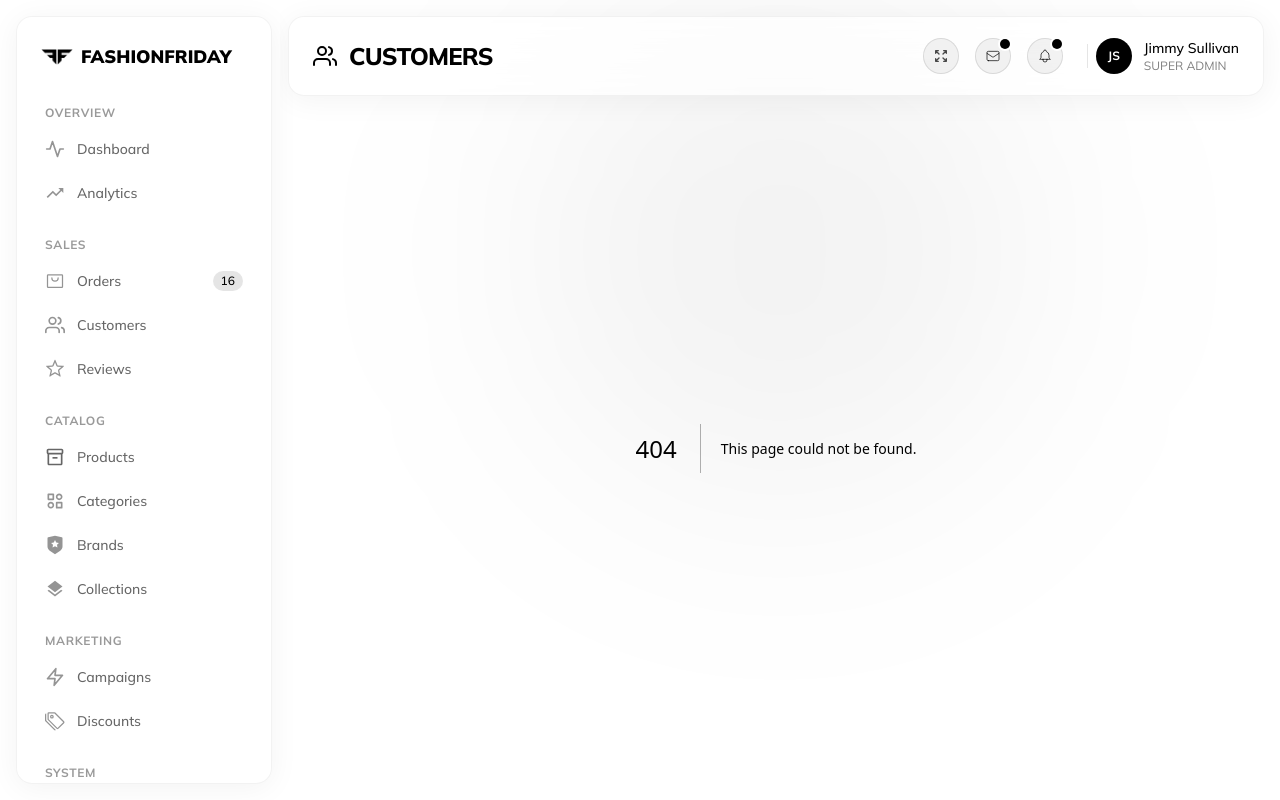
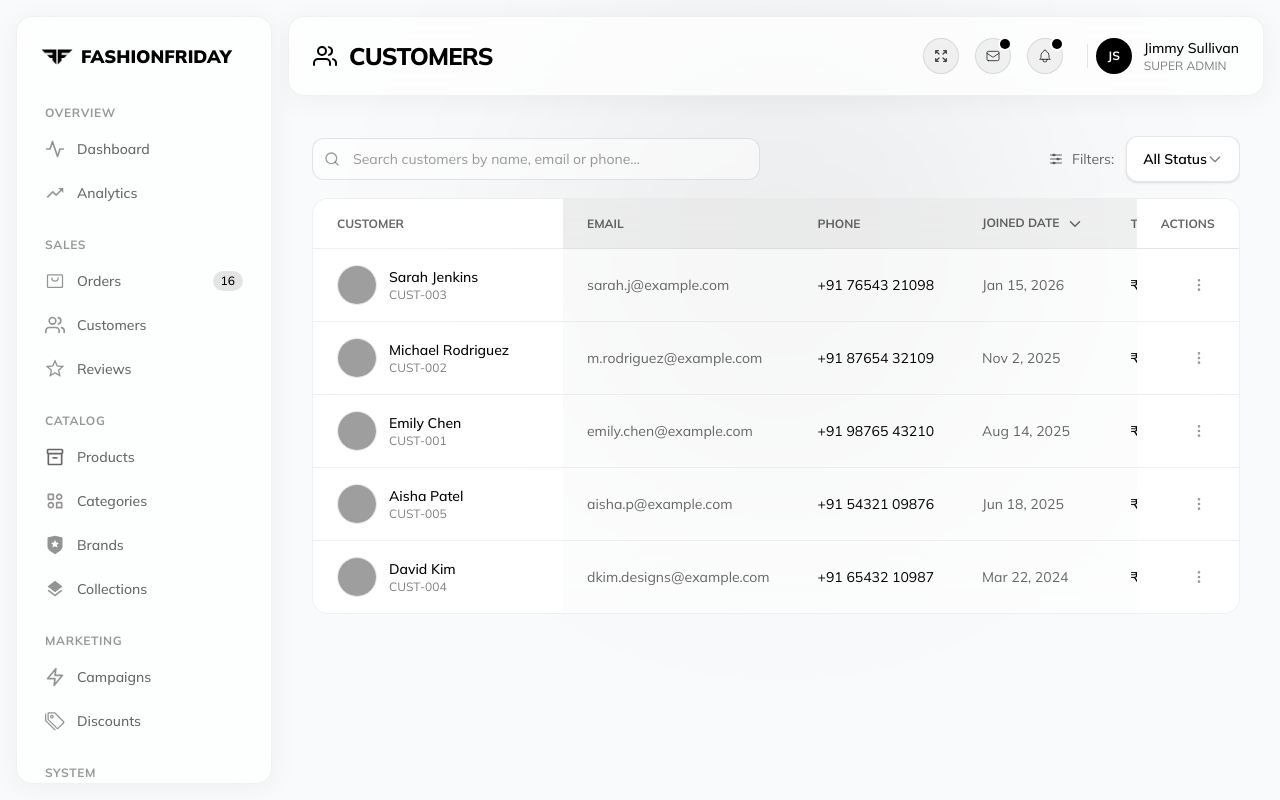
Before and after one commit to FashionFriday-tech/platform, a Next.js app in the folder apps/admin/: page /customers in a window 1280 px wide. Before the commit this address had no page. Built offline with nearby package versions, Linux system fonts and the light colour scheme; grey boxes are pictures that could not be loaded.

Commit message:
feat(admin): add customer pages and routing

```diff
--- /dev/null
+++ b/apps/admin/src/app/customers/[id]/page.tsx
@@ -0,0 +1,22 @@
+import { Metadata } from 'next';
+import { CustomerDetailsFeature } from '../../../features/customers/components/CustomerDetailsFeature';
+
+export const metadata: Metadata = {
+  title: 'Customer Details | FF Admin',
+  description: 'View specific customer profile, orders, and reviews',
+};
+
+// Use the standard App Router page signature where params is a Promise
+export default async function CustomerDetailsPage({
+  params,
+}: {
+  params: Promise<{ id: string }>;
+}) {
+  const { id } = await params;
+
+  return (
+    <div className="flex h-full flex-col overflow-y-auto p-6 scrollbar-hide">
+      <CustomerDetailsFeature customerId={id} />
+    </div>
+  );
+}
--- /dev/null
+++ b/apps/admin/src/app/customers/page.tsx
@@ -0,0 +1,17 @@
+import { Metadata } from 'next';
+import CustomersFeature from '../../features/customers';
+
+export const metadata: Metadata = {
+  title: 'Customers Management | FF Admin',
+  description: 'Manage your customers, block users, and view order history',
+};
+
+export default function CustomersPage() {
+  return (
+    <div className="flex h-full flex-col p-6">
+      <div className="flex-1">
+        <CustomersFeature />
+      </div>
+    </div>
+  );
+}
--- /dev/null
+++ b/apps/admin/src/features/customers/index.tsx
@@ -0,0 +1,52 @@
+'use client';
+
+import React from 'react';
+import { motion, AnimatePresence } from 'motion/react';
+import { CustomersFilterBar } from './components/CustomersFilterBar';
+import { CustomersTable } from './components/CustomersTable';
+import { useCustomers } from './hooks/useCustomers';
+
+export default function CustomersFeature() {
+  const {
+    customers,
+    searchQuery,
+    setSearchQuery,
+    statusFilter,
+    setStatusFilter,
+    sortField,
+    sortDirection,
+    handleSort,
+    toggleCustomerStatus,
+  } = useCustomers();
+
+  return (
+    <div className="scrollbar-hide flex h-full flex-col gap-6 overflow-y-auto">
+      <div className="flex flex-1 flex-col gap-4">
+        <CustomersFilterBar
+          searchQuery={searchQuery}
+          onSearchChange={setSearchQuery}
+          statusFilter={statusFilter}
+          onStatusChange={setStatusFilter}
+        />
+
+        <AnimatePresence mode="wait">
+          <motion.div
+            key="customers-table"
+            initial={{ opacity: 0, y: 10 }}
+            animate={{ opacity: 1, y: 0 }}
+            exit={{ opacity: 0, y: -10 }}
+            transition={{ duration: 0.2 }}
+          >
+            <CustomersTable
+              customers={customers}
+              sortField={sortField}
+              sortDirection={sortDirection}
+              onSort={handleSort}
+              onToggleStatus={toggleCustomerStatus}
+            />
+          </motion.div>
+        </AnimatePresence>
+      </div>
+    </div>
+  );
+}
```
